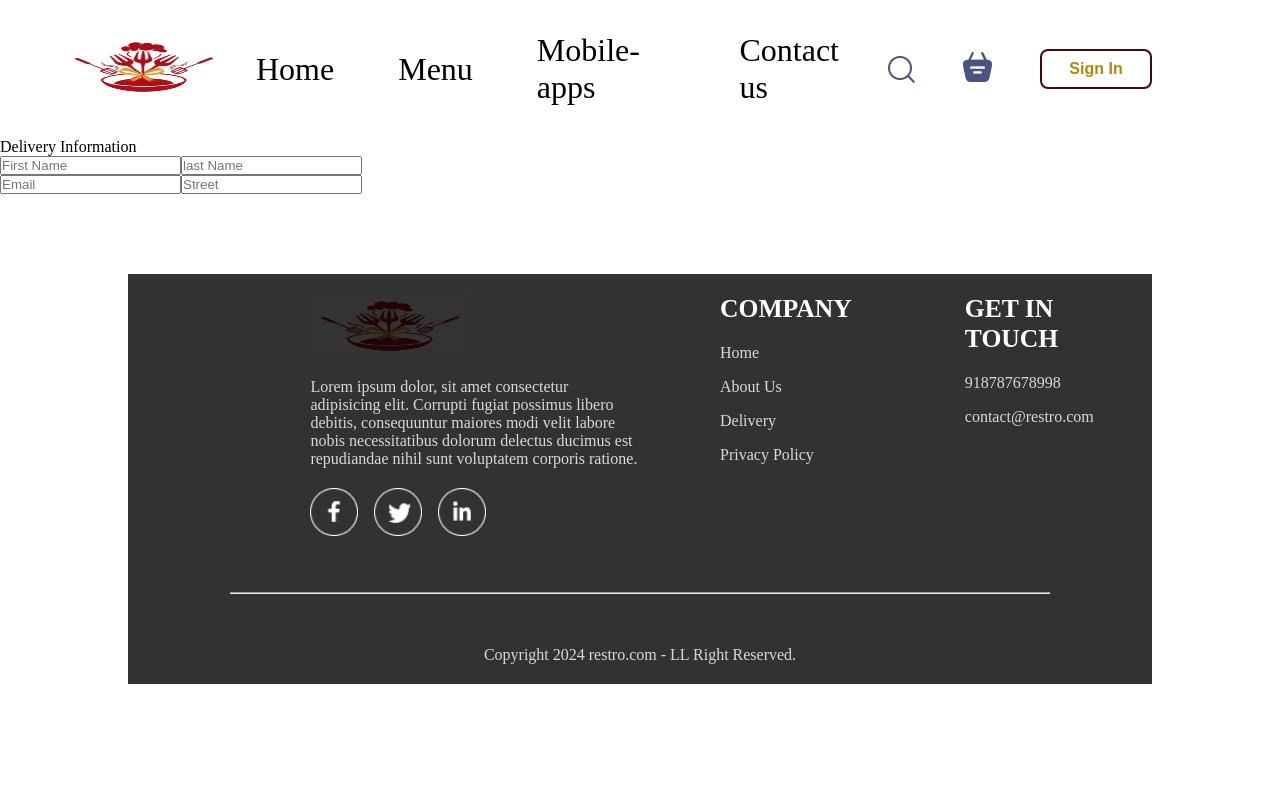
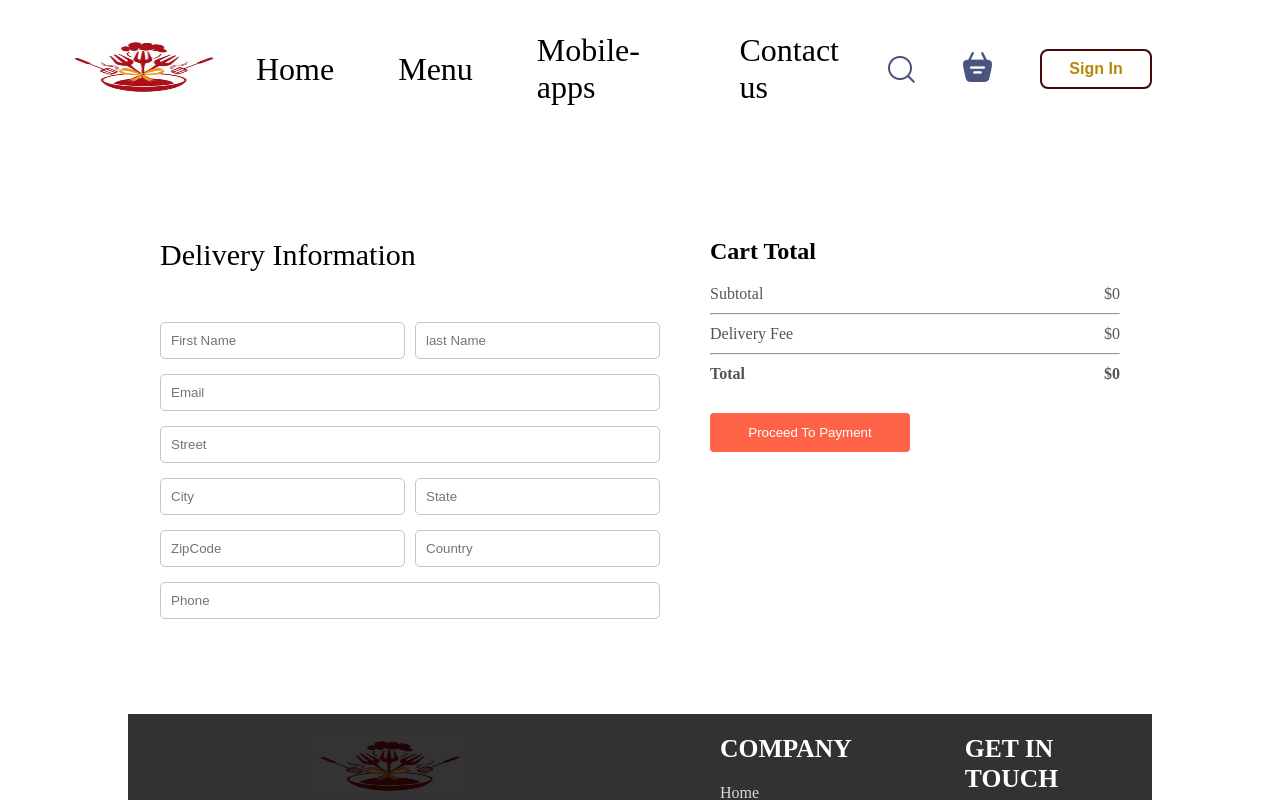
Before and after one commit to vidhi1812/Food-court, a React (Create React App) app: page /order in a window 1280 px wide. Shown: the top 800 px of the page. Built offline with nearby package versions, Linux system fonts and the light colour scheme.

Commit message:
placeorder

```diff
--- a/src/Pages/Cart/Cart.jsx
+++ b/src/Pages/Cart/Cart.jsx
@@ -45,12 +45,12 @@
             <hr />
             <div className="cart-total-details">
               <p>Delivery Fee</p>
-              <p>${2}</p>
+              <p>${getTotalCartAmount() ===0 ?0:2}</p>
             </div>
             <hr />
             <div className="cart-total-details">
               <b>Total</b>
-              <b>${getTotalCartAmount()+2}</b>
+              <b>${ getTotalCartAmount() === 0?0:getTotalCartAmount()+2}</b>
             </div>
 
           </div>
--- a/src/Pages/Placeorder/Plcordr.jsx
+++ b/src/Pages/Placeorder/Plcordr.jsx
@@ -1,21 +1,59 @@
-import React from 'react'
-import "../Placeorder/plcordr.css"
+import React, { useContext } from "react";
+import "../Placeorder/plcordr.css";
+import { StoreContext } from "../../Context/StoreContext";
 
- const Plcordr = () => {
+const Plcordr = () => {
+  const { getTotalCartAmount } = useContext(StoreContext);
   return (
-    <form className='place-order'>
+    <form className="place-order">
       <div className="place-order-left">
-        <p className='title'> Delivery Information</p>
+        <p className="title"> Delivery Information</p>
         <div className="multi-field">
-          <input type="text" placeholder='First Name ' />
-          <input type="text" placeholder='last Name ' />
+          <input type="text" placeholder="First Name " />
+          <input type="text" placeholder="last Name " />
         </div>
-        <input type="text" placeholder='Email'/>
-        <input type="text" placeholder='Street' />
-        <div className="multi-fields"></div>
+
+          <input type="text" placeholder="Email" />
+
+
+          <input type="text" placeholder="Street" />
+
+        <div className="multi-field">
+          <input type="text" placeholder="City " />
+          <input type="text" placeholder="State" />
+        </div>
+        <div className="multi-field">
+          <input type="text" placeholder="ZipCode " />
+          <input type="text" placeholder="Country" />
+        </div>
+
+
+          <input type="number" placeholder="Phone" />
+
       </div>
-      <div className="place-order-right"></div>
+      <div className="place-order-right">
+        <div className="cart-total">
+          <h2> Cart Total</h2>
+          <div>
+            <div className="cart-total-details">
+              <p>Subtotal</p>
+              <p>${getTotalCartAmount()}</p>
+            </div>
+            <hr />
+            <div className="cart-total-details">
+              <p>Delivery Fee</p>
+              <p>${getTotalCartAmount() ===0 ?0:2}</p>
+            </div>
+            <hr />
+            <div className="cart-total-details">
+              <b>Total</b>
+              <b>${getTotalCartAmount() === 0?0:getTotalCartAmount()+2}</b>
+            </div>
+            <button> Proceed To Payment</button>
+          </div>
+        </div>
+      </div>
     </form>
-  )
-}
+  );
+};
 export default Plcordr;
--- a/src/Pages/Placeorder/plcordr.css
+++ b/src/Pages/Placeorder/plcordr.css
@@ -0,0 +1,44 @@
+.place-order{
+    display: flex;
+    align-items: start;
+    justify-content: space-between;
+    gap:50px;
+    margin-top:100px;
+
+    margin-right:10rem;
+    margin-left: 10rem;
+
+}
+.place-order-left{
+   width:100vw;
+   max-width: max(30%,500px);
+
+
+
+}
+.place-order-left .title{
+    font-size:30px;
+    font-weight: 600px;
+    margin-bottom: 50px;
+}
+
+ .place-order-left input{
+    margin-bottom: 15px;
+    width:100%;
+    padding:10px;
+    border:1px solid #c5c5c5;
+    border-radius: 5px;
+    outline-color: tomato;
+}
+  .place-order-left .multi-field{
+    display: flex;
+    gap:10px;
+
+}
+.place-order-right{
+    width:100%;
+    max-width:max(40%,500px);
+}
+.place-order .cart-total button{
+    margin-top:30px;
+}
```
